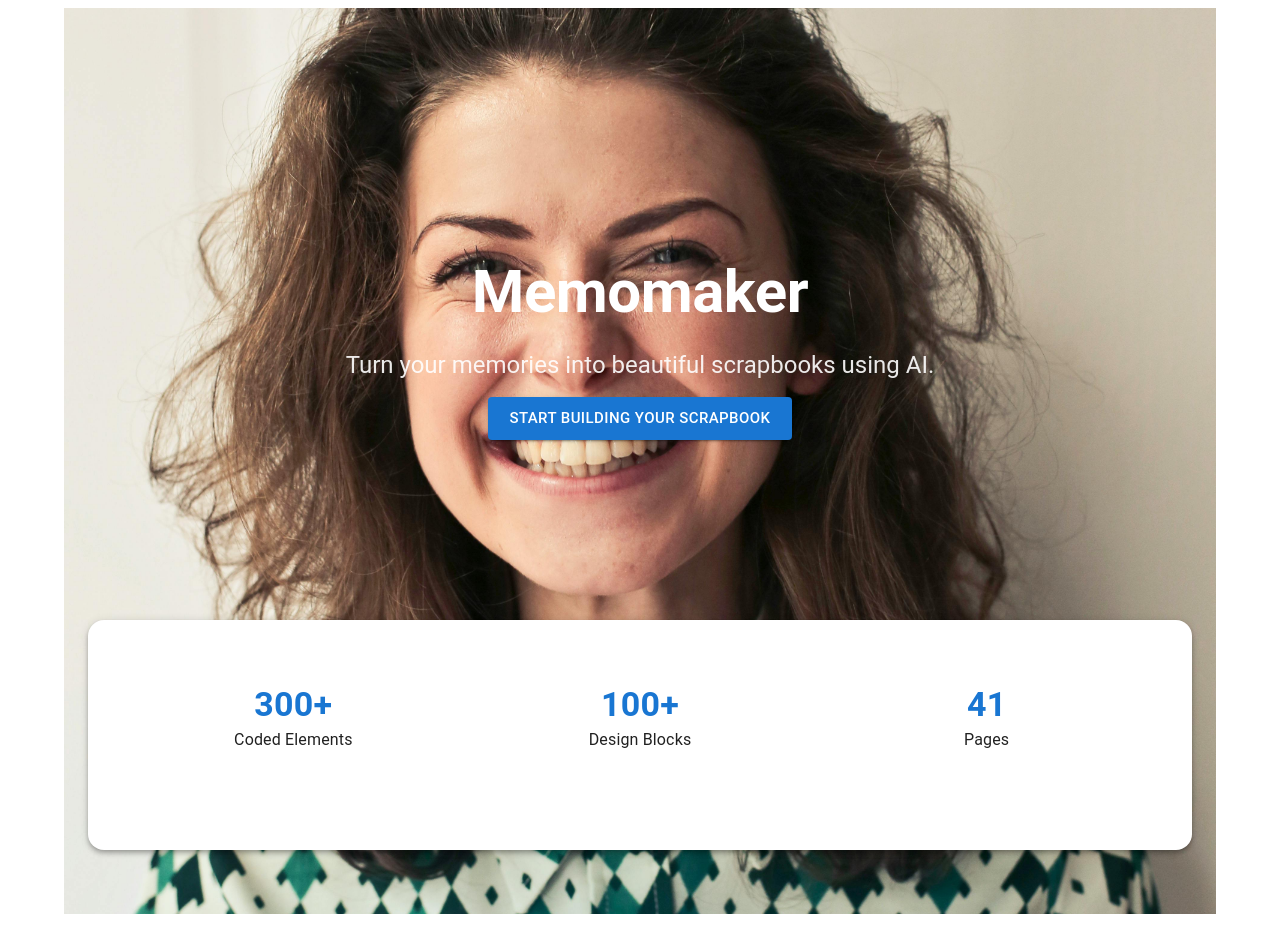
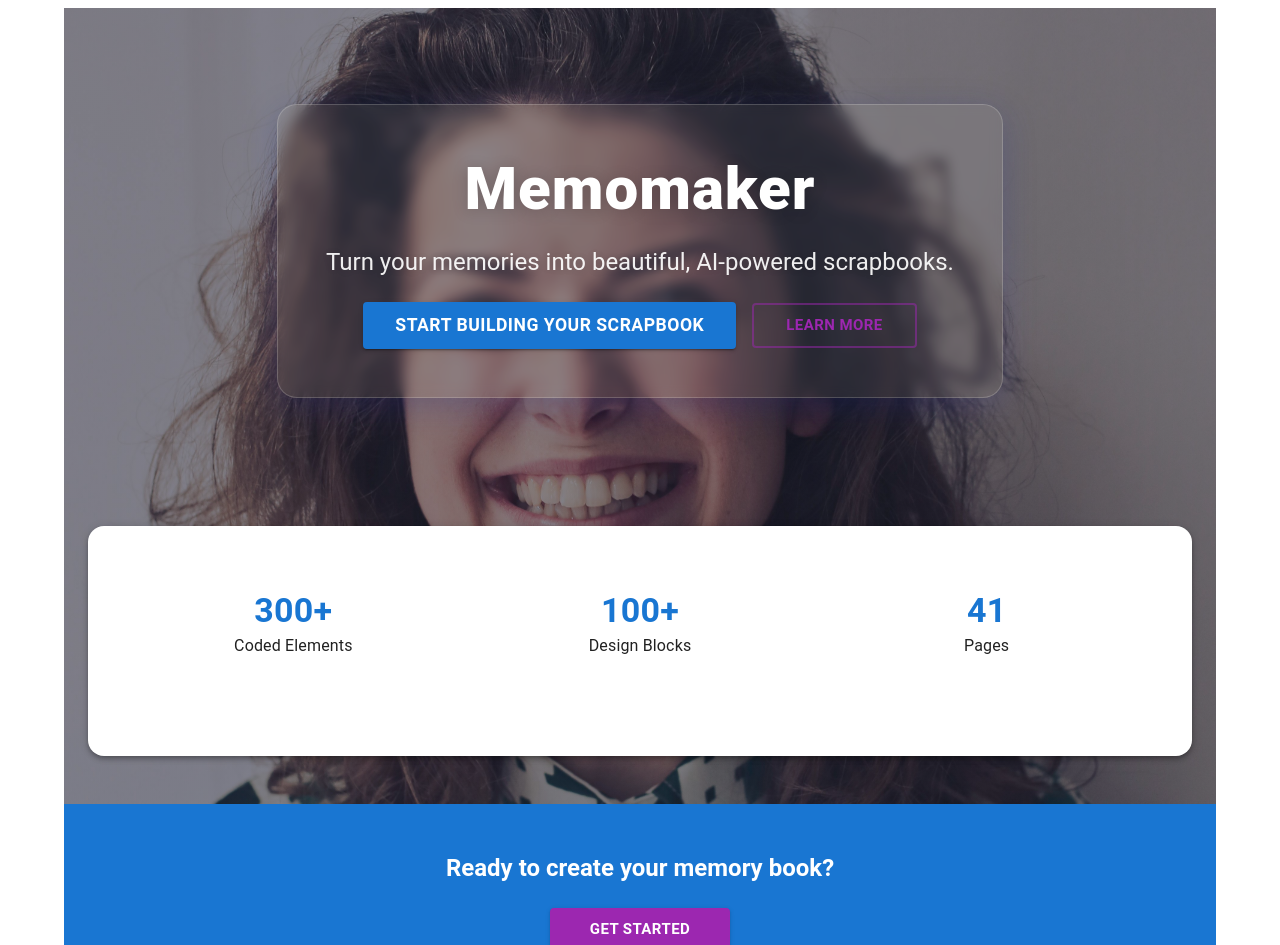
Before and after one commit to oykusahin/memomaker, a React (Create React App) app in the folder frontend/: page / in a window 1280 px wide. Shown: the top 945 px of the page. Before the commit the page ends 922 px from the top, so only its background shows below. Built offline with nearby package versions, Linux system fonts and the light colour scheme.

Commit message:
Update the landing page ui design

```diff
--- a/frontend/src/pages/LandingPage.js
+++ b/frontend/src/pages/LandingPage.js
@@ -1,5 +1,12 @@
 import React from "react";
-import { Box, Typography, Button, Container, Grid, Paper } from "@mui/material";
+import {
+  Box,
+  Typography,
+  Button,
+  Container,
+  Paper,
+  Stack,
+} from "@mui/material";
 import { useNavigate } from "react-router-dom";
 import background from "../assets/landing_image.jpg";
 import StatsSection from "../components/StatsSection";
@@ -11,43 +18,113 @@ const LandingPage = () => {
     <Box
       sx={{
         minHeight: "100vh",
-        backgroundImage: `url(${background})`,
+        backgroundImage: `linear-gradient(rgba(34,34,60,0.55), rgba(34,34,60,0.55)), url(${background})`,
         backgroundSize: "cover",
         backgroundPosition: "center",
         backgroundRepeat: "no-repeat",
         position: "relative",
         zIndex: 0,
+        display: "flex",
+        flexDirection: "column",
       }}>
-      <Box sx={{ pt: "100px", pb: 8 }}>
+      {/* Hero Section */}
       <Box
         sx={{
-            minHeight: "60vh",
+          flex: 1,
           display: "flex",
           alignItems: "center",
           justifyContent: "center",
           textAlign: "center",
           color: "#fff",
           px: 3,
+          pt: { xs: 8, md: 12 },
+          pb: { xs: 4, md: 8 },
         }}>
         <Container maxWidth="md">
-            <Typography variant="h2" fontWeight={700} gutterBottom>
+          <Paper
+            elevation={8}
+            sx={{
+              bgcolor: "rgba(255,255,255,0.07)",
+              borderRadius: 5,
+              p: { xs: 3, md: 6 },
+              mb: 4,
+              backdropFilter: "blur(6px)",
+              boxShadow: "0 8px 32px 0 rgba(31, 38, 135, 0.25)",
+              border: "1px solid rgba(255,255,255,0.18)",
+              display: "inline-block",
+            }}>
+            <Typography
+              variant="h2"
+              fontWeight={800}
+              gutterBottom
+              sx={{
+                letterSpacing: 1,
+                color: "primary.contrastText",
+                textShadow: "0 2px 16px rgba(0,0,0,0.18)",
+              }}>
               Memomaker
             </Typography>
-            <Typography variant="h5" sx={{ opacity: 0.9 }} paragraph>
-              Turn your memories into beautiful scrapbooks using AI.
+            <Typography
+              variant="h5"
+              sx={{
+                opacity: 0.92,
+                mb: 3,
+                color: "secondary.contrastText",
+                fontWeight: 400,
+                textShadow: "0 1px 8px rgba(0,0,0,0.18)",
+              }}>
+              Turn your memories into beautiful, AI-powered scrapbooks.
+            </Typography>
+            <Stack
+              direction={{ xs: "column", sm: "row" }}
+              spacing={2}
+              justifyContent="center"
+              alignItems="center">
+              <Button
+                variant="contained"
+                size="large"
+                color="primary"
+                sx={{ px: 4, fontWeight: 700, fontSize: "1.1rem" }}
+                onClick={() => navigate("/upload")}>
+                Start Building Your Scrapbook
+              </Button>
+              <Button
+                variant="outlined"
+                size="large"
+                color="secondary"
+                sx={{ px: 4, fontWeight: 600, borderWidth: 2 }}
+                onClick={() => navigate("/about")}>
+                Learn More
+              </Button>
+            </Stack>
+          </Paper>
+        </Container>
+      </Box>
+
+      {/* Stats Section */}
+      <Container maxWidth="lg" sx={{ mt: { xs: 2, md: 4 }, mb: 6 }}>
+        <StatsSection />
+      </Container>
+
+      {/* Call to Action Footer */}
+      <Box
+        sx={{
+          bgcolor: "primary.main",
+          color: "primary.contrastText",
+          py: { xs: 4, md: 6 },
+          textAlign: "center",
+        }}>
+        <Typography variant="h5" fontWeight={600} gutterBottom>
+          Ready to create your memory book?
         </Typography>
         <Button
           variant="contained"
+          color="secondary"
           size="large"
+          sx={{ mt: 2, px: 5, fontWeight: 700 }}
           onClick={() => navigate("/upload")}>
-              Start Building Your Scrapbook
+          Get Started
         </Button>
-          </Container>
-        </Box>
-
-        <Container maxWidth="lg" sx={{ mt: 4 }}>
-          <StatsSection />
-        </Container>
       </Box>
     </Box>
   );
```
Lines whose indentation alone changed are shown as unchanged.
